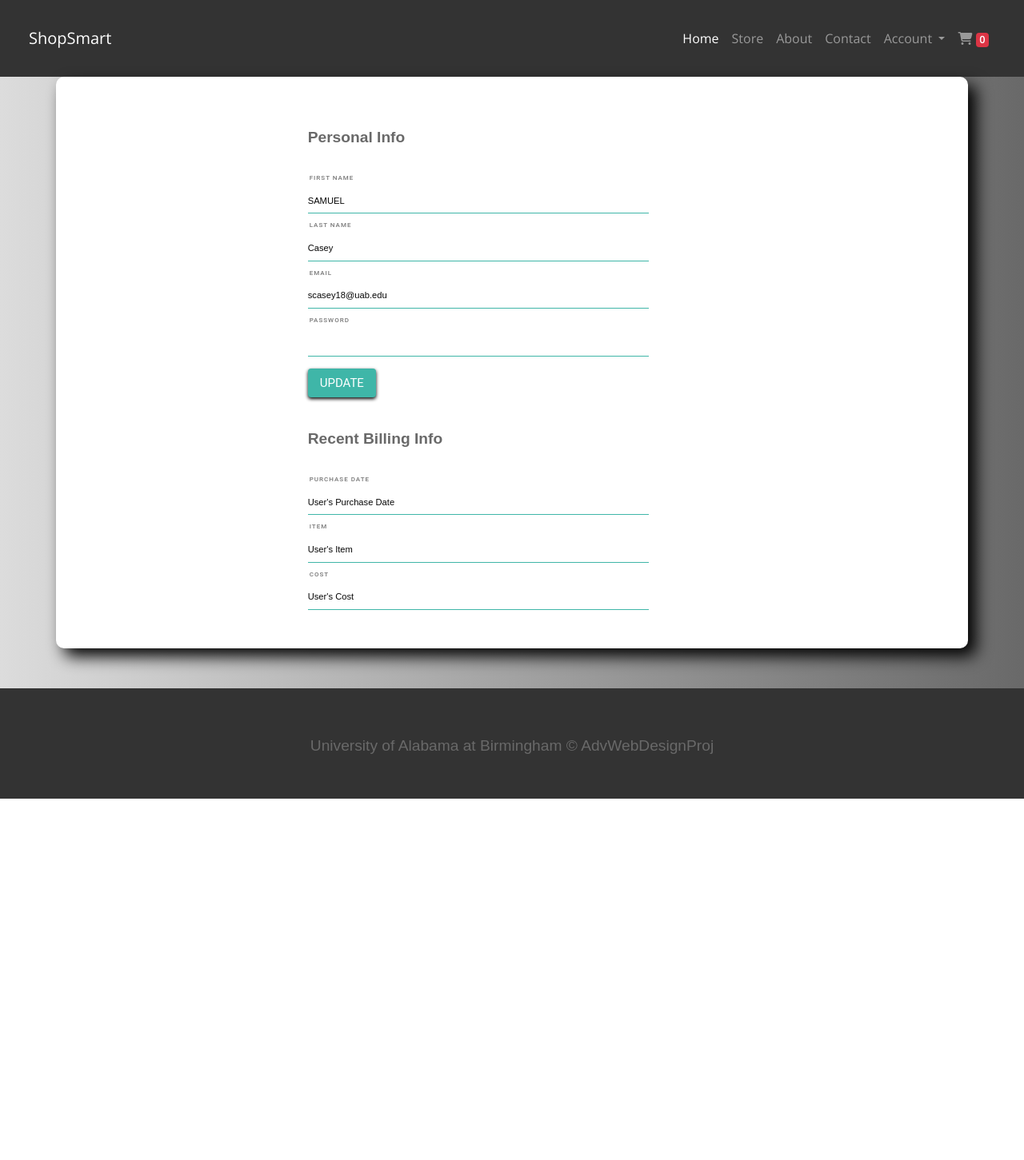
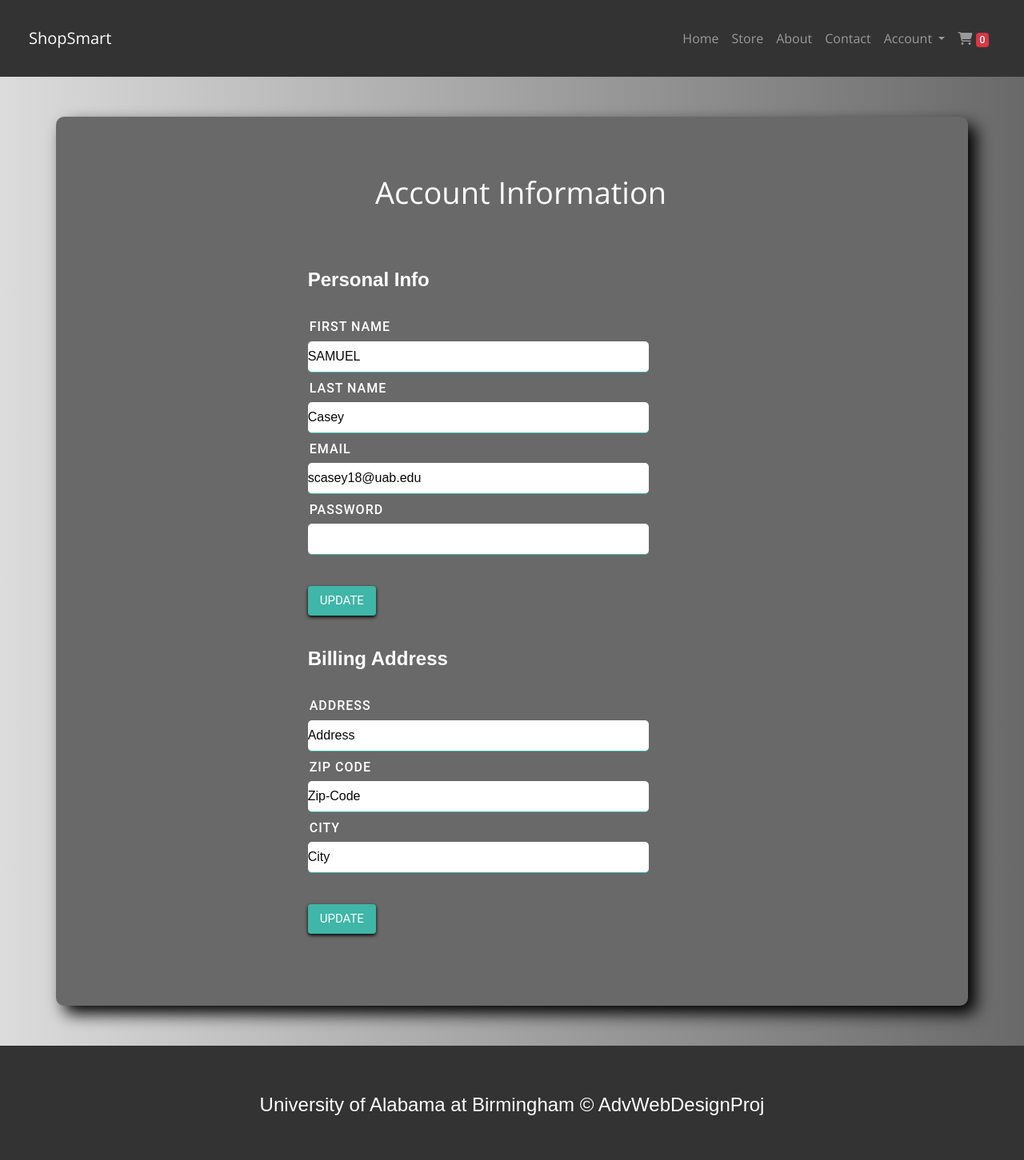
Before and after one commit to scasey18/SmartShop, a Flask app: page /account in a window 1280 px wide. Shown: the whole page at 80% size. Before the commit the page ends 999 px from the top, so only its background shows below. Run offline with Flask 2, Linux system fonts and the light colour scheme; a user stored in the database is signed in; data comes from the database, SQL or seed files in the repository; both versions use the stored data as it was after the commit; some libraries are stand-ins or nearby versions.

Commit message:
new changes to store product account and base

```diff
--- a/server.py
+++ b/server.py
@@ -119,12 +119,14 @@ def sales_thankyou():
 	return render_template('sales_thankyou.html')
 
 
-@app.route('/product/<int:prodID>')
-def product(prodID):
+@app.route('/product', methods=['GET', 'POST'])
+def product():
+    jsdata = ""
+    if request.method == 'POST':
+        req = dict(request.form)
     if current_user.is_authenticated:
-        return render_template('product.html', prod=Product.query.filter_by(prodID=prodID).first(), user=current_user, cart=len(getCart(current_user.get_id())))
-
-    return render_template('product.html', prod=Product.query.get(prodID).first())
+        return render_template('product.html', user=current_user, products=Product.query.all(), productid=req['productid'])
+    return render_template('product.html', products=Product.query.all(), productid=req['productid'])
 
 
 @app.route('/login', methods=['GET', 'POST'])
--- a/static/styles/style_homepage.css
+++ b/static/styles/style_homepage.css
@@ -4,7 +4,7 @@ body{
 }
 header, footer{
   background-color: #333;
-  color: #ddd;
+  color: white;
   padding: 20px;
   text-align: center;
 }
--- a/templates/account.html
+++ b/templates/account.html
@@ -9,11 +9,12 @@
     }
 
     .container {
-        background: #fff;
+        background: #696969;
         margin: 0 auto;
         box-shadow: 10px 10px 20px 0px   #000;
         margin-bottom: 50px;
         border-radius: 10px;
+        margin-top: 50px;
     }
 
     .rightbox {
@@ -25,21 +26,23 @@
     .tabShow {
         transition: all .5s ease-in;
         width: 80%
+
     }
 
     h1 {
         font-family: "Monsterrat", sans-serif;
-        color: #696969;
+        color: white;
         font-size: 1.2rem;
         margin-top: 40px;
         margin-bottom: 35px;
+        font-size: 24px
     }
 
     h2 {
-        color: #777;
+        color: white;
         font-family: "Roboto", sans-serif;
         text-transform: uppercase;
-        font-size: 8px;
+        font-size: 16px;
         letter-spacing: 1px;
         margin-left: 2px;
         margin-top: 10px;
@@ -51,10 +54,11 @@
         border-bottom: 1px solid #3fb6a8;
         width: 80%;
         font-family: 'montserrat', sans-serif;
-        font-size: .7em;
+        font-size: 1em;
         padding: 7px 0;
         color: #070707;
         outline: none;
+        border-radius: 5px;
     }
 
     span {
@@ -74,6 +78,15 @@
         cursor: pointer;
         margin-top: 15px;
     }
+
+    .billing {
+        height: 400px;
+    }
+
+    .titlehead {
+        color: white;
+        font-size: 38px;
+    }
 </style>
 
 {% endblock %}
@@ -87,8 +100,13 @@
 
 <body>
     <div class="container">
+
         <div class="rightbox">
             <div class="profile tabShow">
+                <br>
+                <br>
+                <br>
+                 <h3 class = "titlehead text-center">Account Information</h3>
 				<form action='{{request.path}}' method='post'>
 					<br>
 					<h1><b>Personal Info</b></h1>
@@ -103,21 +121,24 @@
 					<h2>Password</h2>
 					<input type="password" class="input" name="pwd" value="">
 					<br>
+                    <br>
 					<button type="submit" class="btn" name="update" value='profile'>Update</button>
 				</form>
             </div>
             <div class="billing tabShow">
-                <h1><b>Recent Billing Info</b></h1>
-                <h2>Purchase Date </h2>
-                <input type="text" class="input" value="User's Purchase Date">
+                <h1><b>Billing Address</b></h1>
+                <h2>Address </h2>
+                <input type="text" class="input" value="Address">
 
-                <h2>Item</h2>
+                <h2>Zip Code</h2>
 
-                <input type="text" class="input" value="User's Item">
-                <h2>Cost</h2>
+                <input type="text" class="input" value="Zip-Code">
+                <h2>City</h2>
 
-                <input type="text" class="input" value="User's Cost">
+                <input type="text" class="input" value="City">
                 <br>
+                <br>
+                <button type="submit" class="btn" name="update" value='profile'>Update</button>
                 <!-- <button class="btn">Update</button> -->
             </div>
 			<br><br>
--- a/templates/base.html
+++ b/templates/base.html
@@ -28,7 +28,7 @@
             </button>
             <div class="collapse navbar-collapse" id="navbarNavDropdown">
                 <ul class="navbar-nav ml-auto">
-                    <li class="nav-item active">
+                    <li class="nav-item">
                         <a class="nav-link" href="/home">Home</a>
                     </li>
                     <li class="nav-item">
@@ -66,8 +66,6 @@
 
     <script src="https://code.jquery.com/jquery-3.5.1.min.js" integrity="sha256-9/aliU8dGd2tb6OSsuzixeV4y/faTqgFtohetphbbj0=" crossorigin="anonymous"></script>
     <script src="https://stackpath.bootstrapcdn.com/bootstrap/4.5.0/js/bootstrap.min.js" integrity="sha384-OgVRvuATP1z7JjHLkuOU7Xw704+h835Lr+6QL9UvYjZE3Ipu6Tp75j7Bh/kR0JKI" crossorigin="anonymous"></script>
-
-
     <script src="https://cdn.jsdelivr.net/npm/popper.js@1.16.0/dist/umd/popper.min.js" integrity="sha384-Q6E9RHvbIyZFJoft+2mJbHaEWldlvI9IOYy5n3zV9zzTtmI3UksdQRVvoxMfooAo" crossorigin="anonymous"></script>
 </body>
 	<footer  class="navbar-fixed-bottom">
```
Also changed, not shown: templates/product.html (+94 -20 lines), templates/store.html (+12 -2 lines), sample.db.
